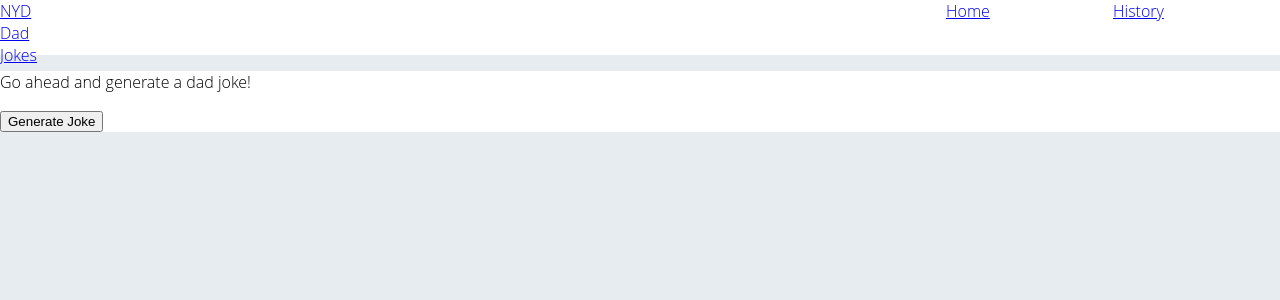
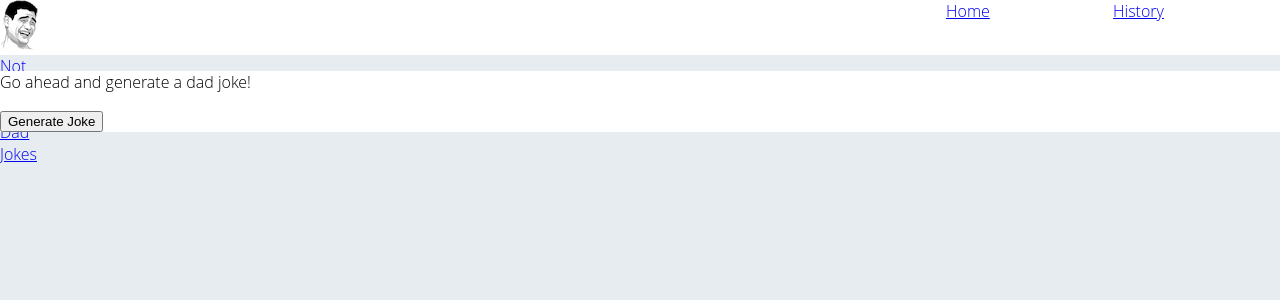
Before and after one commit to vangny/not-your-dads-dad-jokes, a React app: page / in a window 1280 px wide. Shown: the top 300 px of the page. Built offline with nearby package versions, Linux system fonts and the light colour scheme.

Commit message:
implement image logo into Navbar component

```diff
--- a/client/src/components/Navbar.jsx
+++ b/client/src/components/Navbar.jsx
@@ -10,17 +10,21 @@ class Navbar extends Component {
   render() {
     return (
       <div className='navbar-container'>
-        <Link className='nav-logo-container' to='/'>
-          <div>
-            <span>NYD Dad Jokes</span>
+        <Link className='nav-logo-container nav-item' to='/'>
+          <div className='nav-logo'>
+            <img className='logo-img' src={require('../../../images/nyddj-logo-38x50.png')}/>
+            <span>Not Your Dad's Dad Jokes</span>
+          </div>
+          <div className='nav-logo-text'>
+
           </div>
         </Link>
-        <Link className='nav-home-container' to='/'>
+        <Link className='nav-home-container nav-item' to='/'>
           <div>
             <span>Home</span>
           </div>
         </Link>
-        <Link className='nav-history-container' to='/history'>
+        <Link className='nav-history-container nav-item' to='/history'>
           <div>
             <span>History</span>
           </div>
```
